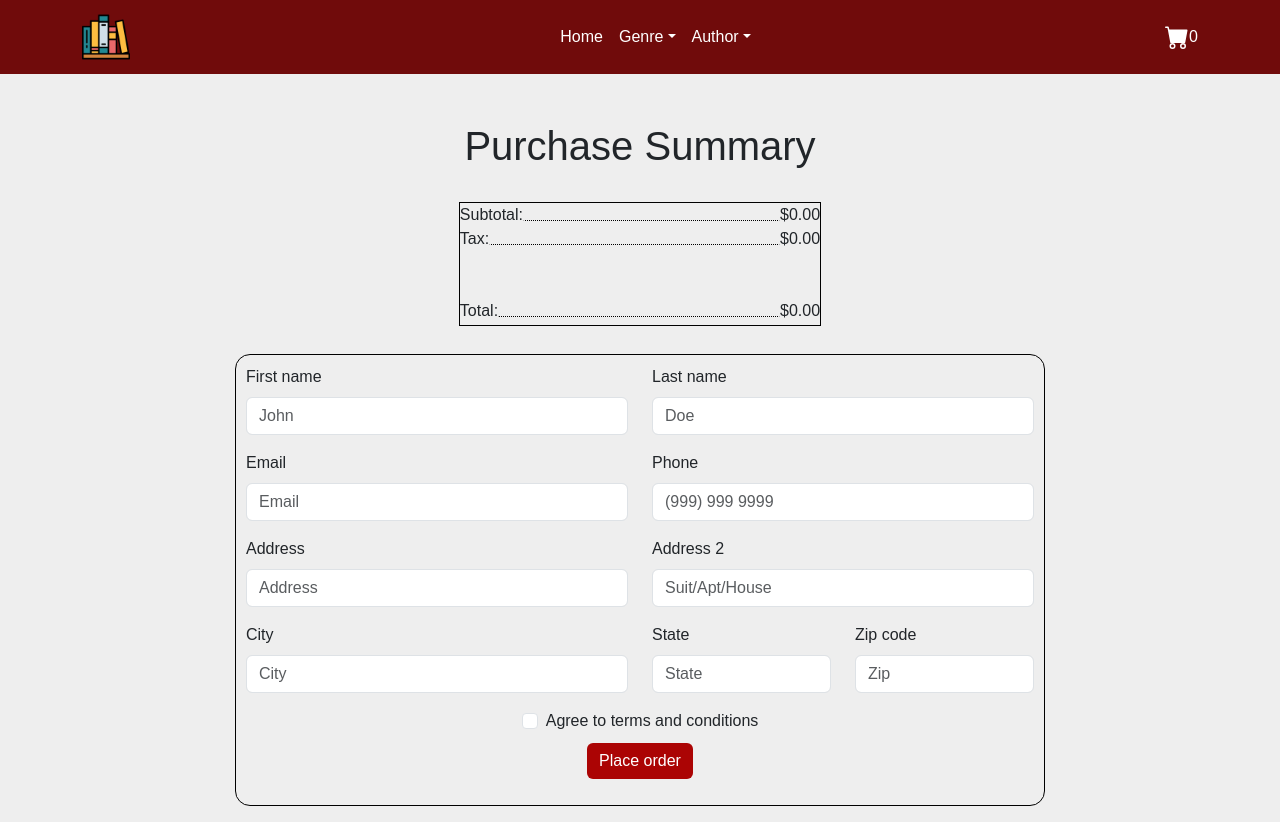
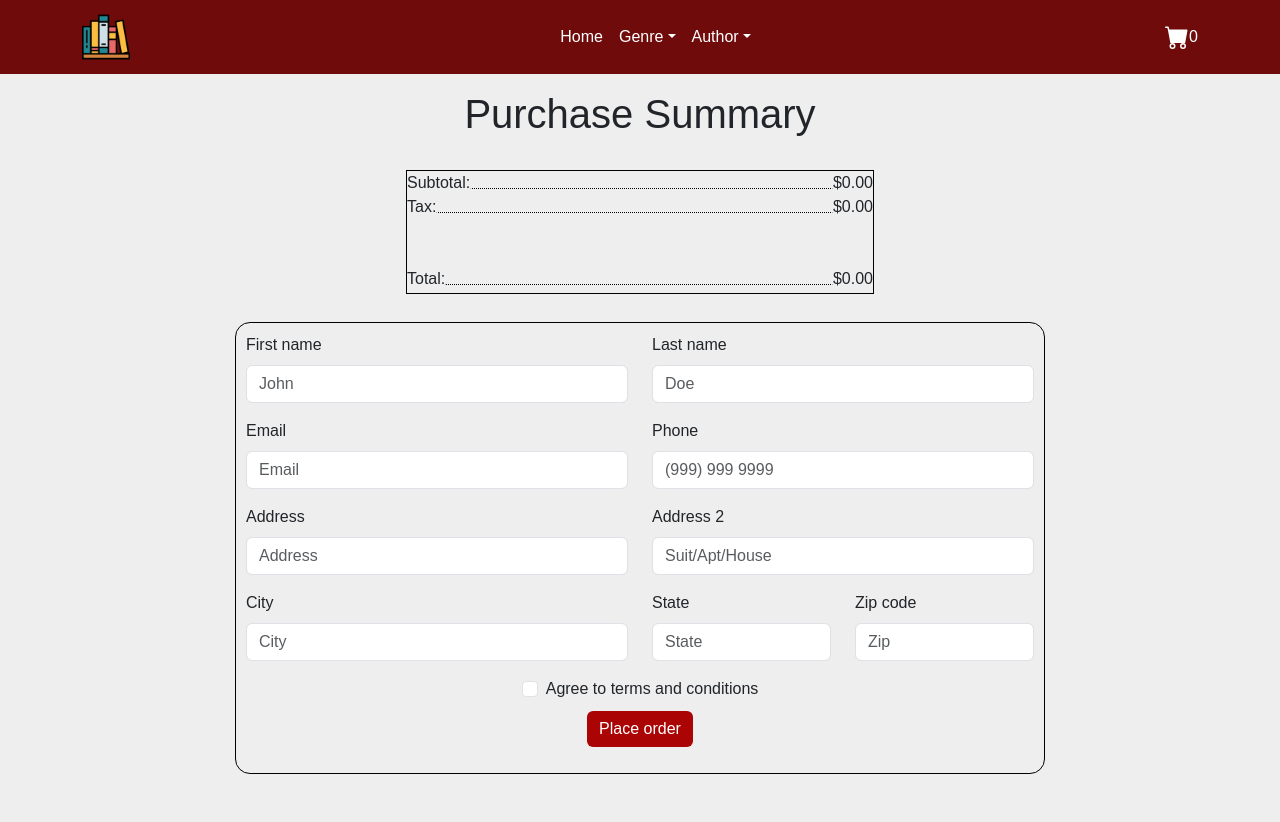
Before and after one commit to BrachoD/Book-store, a React (Vite) app: page /checkout in a window 1280 px wide. Built offline with nearby package versions, Linux system fonts and the light colour scheme; no server answers.

Commit message:
Minor visual fixes

```diff
--- a/src/components/Cart/Cart.css
+++ b/src/components/Cart/Cart.css
@@ -93,7 +93,7 @@ body {
 }
 
 .cart-total-container{
-  width: 70%;
+  width: 100%;
 }
 
 .order-summary{
--- a/src/components/Checkout/Checkout.jsx
+++ b/src/components/Checkout/Checkout.jsx
@@ -99,9 +99,9 @@ const Checkout = () => {
 
     return (
         <div className='d-flex flex-column align-items-center justify-content-center'>
-            <h1 className='mt-5'>Purchase Summary</h1>
+            <h1 className='mt-3'>Purchase Summary</h1>
 
-            <div className="cart-total-container container mt- mb-1" >
+            <div className="cart-total-container container mb-1" >
                 <div className="d-flex justify-content-center row">
                     <div className="col-md-8">
                         <div className="d-flex flex-column align-items-center justify-content-around mt-3 p-2 rounded">
@@ -131,7 +131,7 @@ const Checkout = () => {
                 </div>
             </div>
 
-            <div className='form-container mt-3'>
+            <div className='form-container mt-3 mb-5'>
                 <Form noValidate validated={validated} onSubmit={handleSubmit}>
                     <Row className="mb-3">
                         <Form.Group as={Col} md="6" controlId="validationCustom01">
--- a/src/components/ItemDetailContainer/ItemDetailContainer.css
+++ b/src/components/ItemDetailContainer/ItemDetailContainer.css
@@ -1,3 +1,4 @@
 .item-detail-container{
-    margin-top: 50px;
+    margin-top: 30px;
+    margin-bottom: 30px;
 }
```
